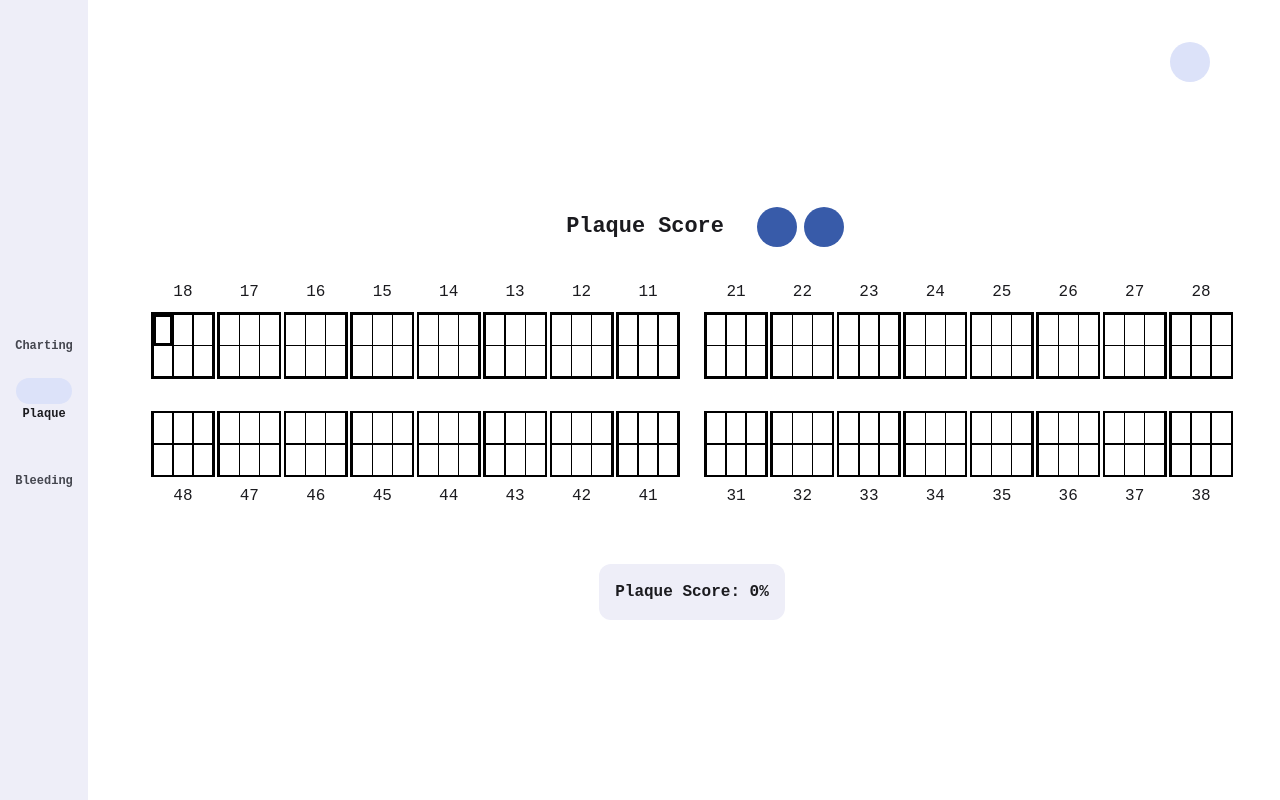
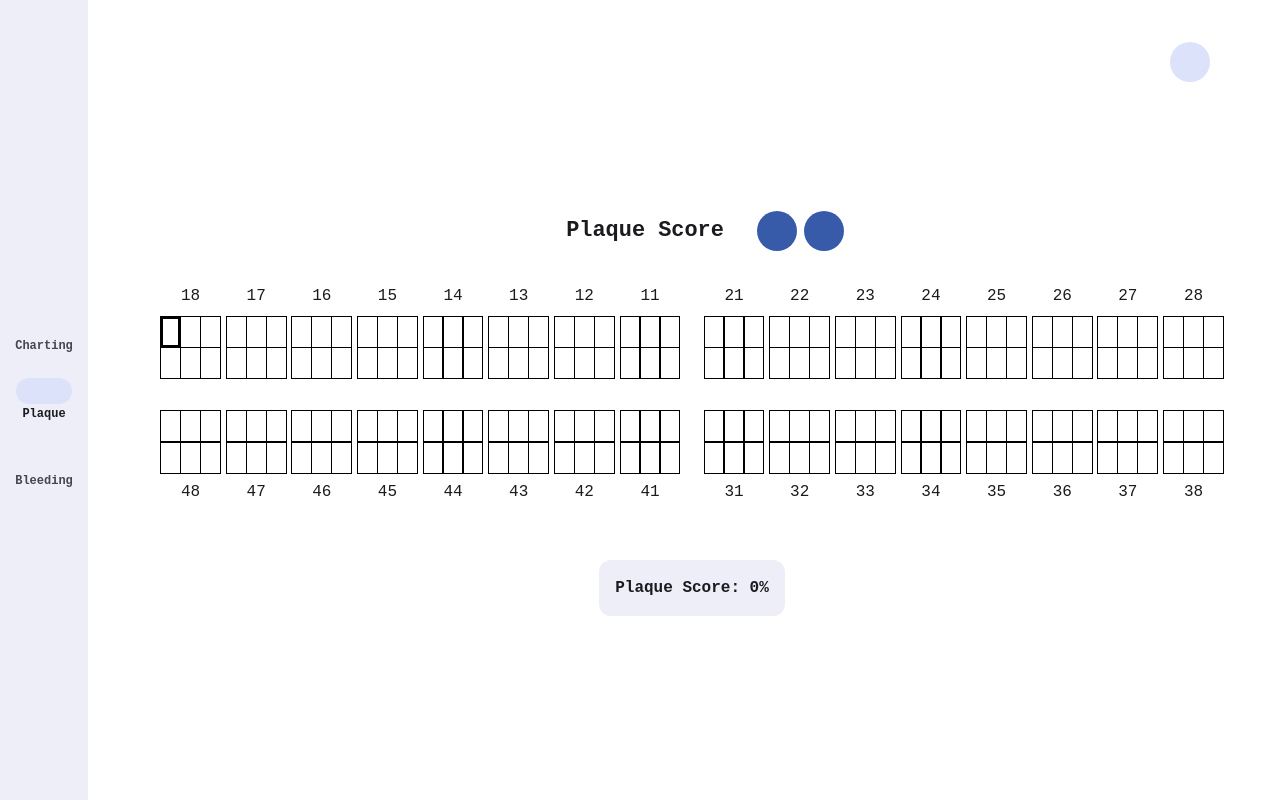
Before and after one commit to AGgup8/dental-tools, a Vue app: page /plaque in a window 1280 px wide. Built offline with nearby package versions, Linux system fonts and the light colour scheme; some icons are missing.

Commit message:
change 6 surface chart spacing

```diff
--- a/src/modules/plaque-bleeding-scores/components/ChartSixSurface.vue
+++ b/src/modules/plaque-bleeding-scores/components/ChartSixSurface.vue
@@ -316,7 +316,7 @@ setUpArrowKeyListeners();
 }
 .quadrant-layout {
   display: grid;
-  grid-gap: 0.15rem;
+  grid-gap: 0.35rem;
   grid-template-columns: repeat(8, 1fr);
 }
 </style>
--- a/src/modules/plaque-bleeding-scores/components/ToothSingle.vue
+++ b/src/modules/plaque-bleeding-scores/components/ToothSingle.vue
@@ -8,7 +8,7 @@
       {{ toothIndex }}
     </p>
     <div v-if="showTooth" class="surfaces surfaces-teeth">
-      <div class="box-group thick-border">
+      <div class="box-group">
         <input
           v-for="(surface, key) in surfaces.slice(0, 3)"
           :key="key"
@@ -23,7 +23,7 @@
         />
       </div>
       <ChartTooth :index="toothIndex" />
-      <div class="box-group thick-border">
+      <div class="box-group">
         <input
           v-for="(surface, key) in surfaces.slice(3, 6)"
           :key="key + 3"
@@ -40,7 +40,7 @@
         />
       </div>
     </div>
-    <div v-else class="surfaces thick-border">
+    <div v-else class="surfaces">
       <input
         v-for="(surface, key) in surfaces"
         :key="key"
```
